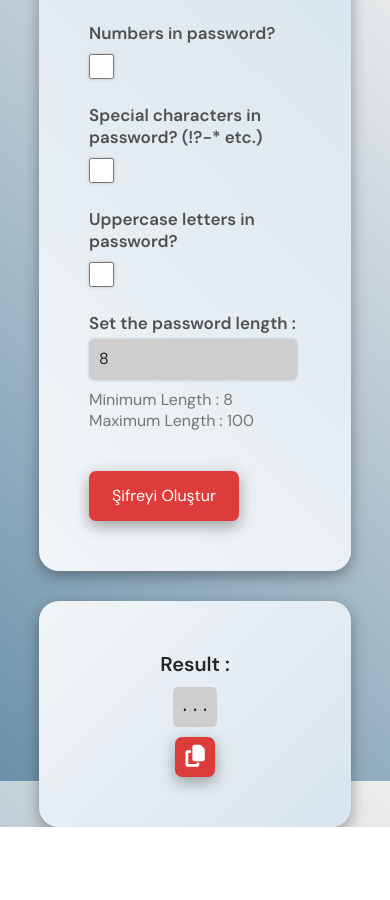
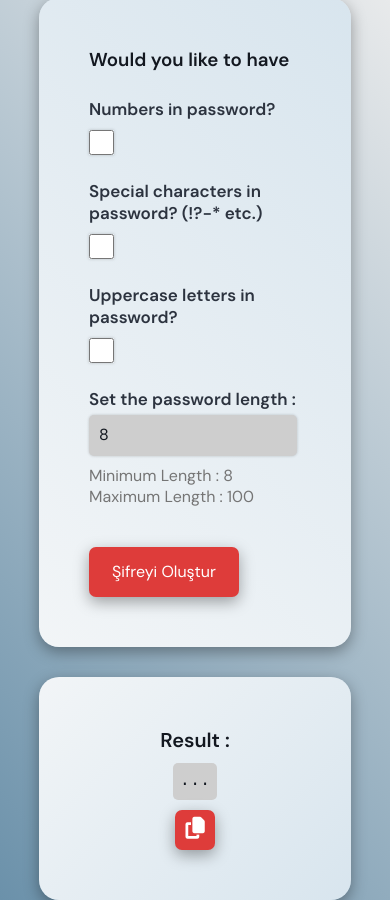
Before and after one commit to muhammed-yeter/random-password-generator, a plain HTML site: page index.html in a window 390 px wide. Shown: the part 63-963 px from the top of the page. Before the commit the page ends 890 px from the top, so only its background shows below. Drawn offline with Linux system fonts and the light colour scheme.

Commit message:
Update
Added responsive design to the website.

```diff
--- a/index.html
+++ b/index.html
@@ -14,8 +14,7 @@
 </head>
 
 <body>
-    <h2 style="font-weight: 700;">Random Password Generator</h2>
-
+    <h2 style="font-weight: 700; text-align: center;">Random Password Generator</h2>
     <div id="container">
         <section>
             <h3 class="fw-600">Would you like to have</h3>
@@ -43,19 +42,18 @@
             </div>
 
             <div style="display: flex; flex-direction: column; gap: 15px; margin-top: 15px;">
-                <button onclick="getPasswordFromAPI()" id="get-password">Şifreyi Oluştur</button>
+                <button onclick="getPasswordFromAPI()" class="
+                hover-shadow-resize" id="get-password">Şifreyi Oluştur</button>
                 <span id="error-message" style="display: none;"></span>
             </div>
         </section>
     </div>
     <section id="result-container">
         <span class="fw-600" style="font-size: 20px;">Result : </span>
-        <code id="passwordDisplayer">...</code>
-        <button id="copy-password" onclick="copyPassword()"><i class="fa-solid fa-copy"></i></button>
+        <p id="passwordDisplayer">...</p>
+        <button id="copy-password" class="hover-shadow-resize" onclick="copyPassword()"><i
+                class="fa-solid fa-copy"></i></button>
     </section>
-    <div>
-
-    </div>
     <script src="index.js"></script>
 </body>
 
--- a/reset.css
+++ b/reset.css
@@ -13,7 +13,6 @@
 * {
   margin: 0;
 }
-
 /*
     Typographic tweaks!
     3. Add accessible line-height
--- a/style.css
+++ b/style.css
@@ -2,19 +2,14 @@
 
 body {
     font-family: "DM Sans", sans-serif;
-    font-optical-sizing: auto;
     display: flex;
     align-items: center;
     justify-content: center;
-    flex: 1;
     flex-direction: column;
-    width: 100vw;
-    height: 100vh;
     gap: 30px;
-    /* background-color: #222831; */
-    color: #252525;
+    color: #131820;
     background: linear-gradient(45deg, rgb(107, 145, 170), rgb(238, 238, 238));
-    height: 100vh;
+    min-height: 100vh;
 }
 
 .fw-600 {
@@ -23,7 +18,7 @@ body {
 
 label {
     font-size: 17px;
-    color: #505050;
+    color: #2c333f;
 }
 
 #container {
@@ -37,22 +32,29 @@ label {
     box-shadow: rgba(0, 0, 0, 0.35) 0px 5px 15px;
 }
 
+#passwordDisplayer {
+    max-width: 75%;
+    text-align: center;
+    background-color: rgb(206, 206, 206);
+    padding: 7px;
+    font-family: monospace;
+    border-radius: 5px;
+    font-size: 17px;
+}
+
 section {
     display: flex;
     justify-content: center;
     gap: 25px;
+    max-height: 50%;
     flex-direction: column;
     padding: 50px;
 }
 
 #error-message {
-    color: white;
     font-weight: 700;
     padding: 5px;
     width: 50%;
-    border: 2px solid rgb(168, 111, 6);
-    background-color: rgb(212, 143, 15);
-    ;
 }
 
 @media screen and (max-width: 1050px) {
@@ -77,13 +79,6 @@ section {
     border-radius: 5px;
 }
 
-code {
-    background-color: rgb(206, 206, 206);
-    padding: 7px;
-    border-radius: 5px;
-    font-size: 17px;
-}
-
 #get-password {
     cursor: pointer;
     width: 150px;
@@ -105,10 +100,6 @@ code {
     font-size: 22px;
 }
 
-#length::-webkit-inner-spin-button {
-    -webkit-appearance: none;
-}
-
 .checkbox {
     width: 25px;
     box-shadow: rgba(0, 0, 0, 0.2) 0px 0px 3px;
@@ -117,14 +108,21 @@ code {
     cursor: pointer;
 }
 
+/* ANIMATIONS */
+.hover-shadow-resize {
+    transition: box-shadow .25s ease-out, transform .25s ease-out;
+}
+
+.hover-shadow-resize:hover {
+    box-shadow: 0 0 6px rgba(0, 0, 0, 0.5);
+    transform: scale(1.1);
+}
+
 .input-container {
     display: flex;
     justify-content: start;
-    /* align-items: center; */
     gap: 10px;
 }
-
-
 
 #result-container {
     display: flex;
```
